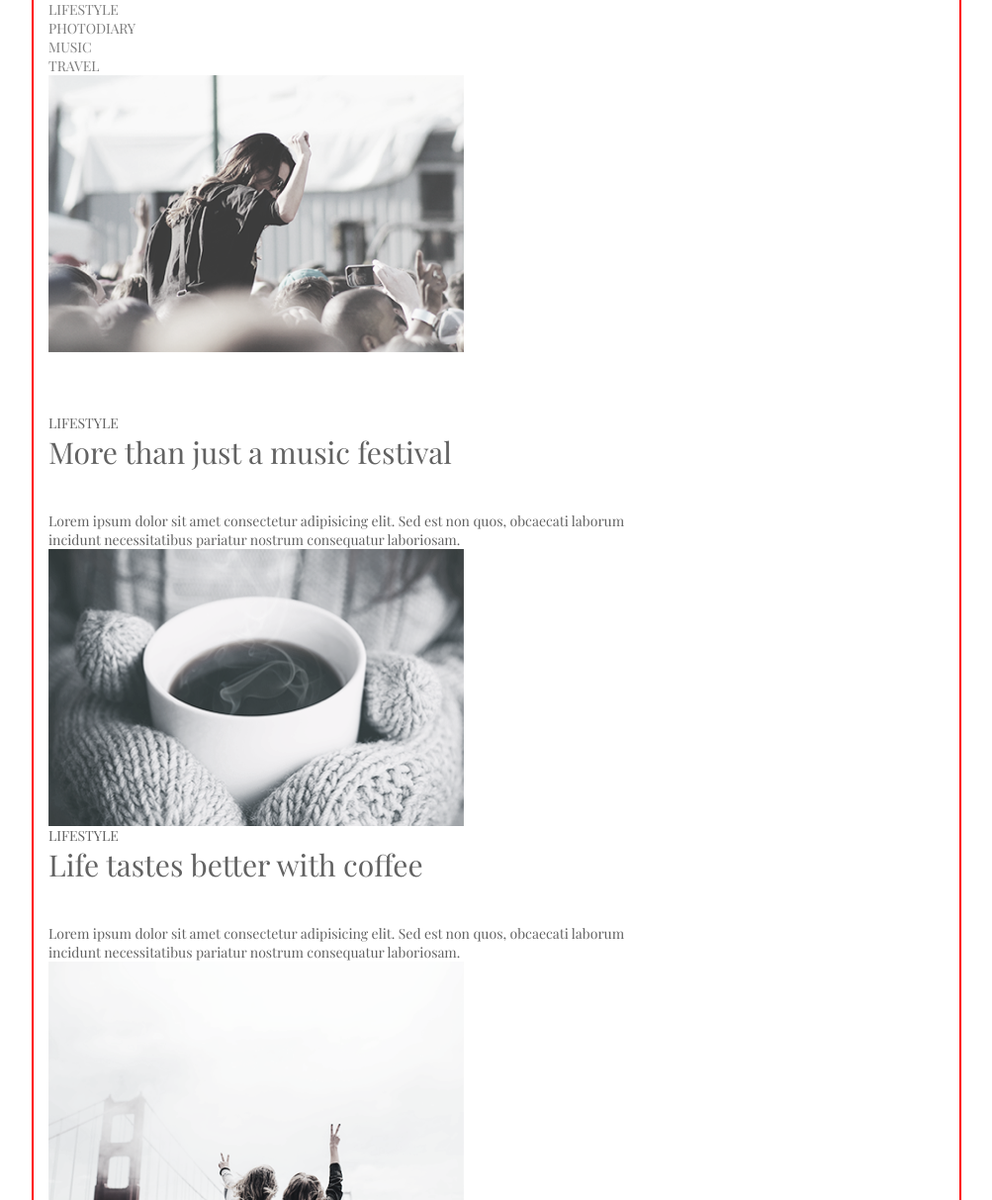
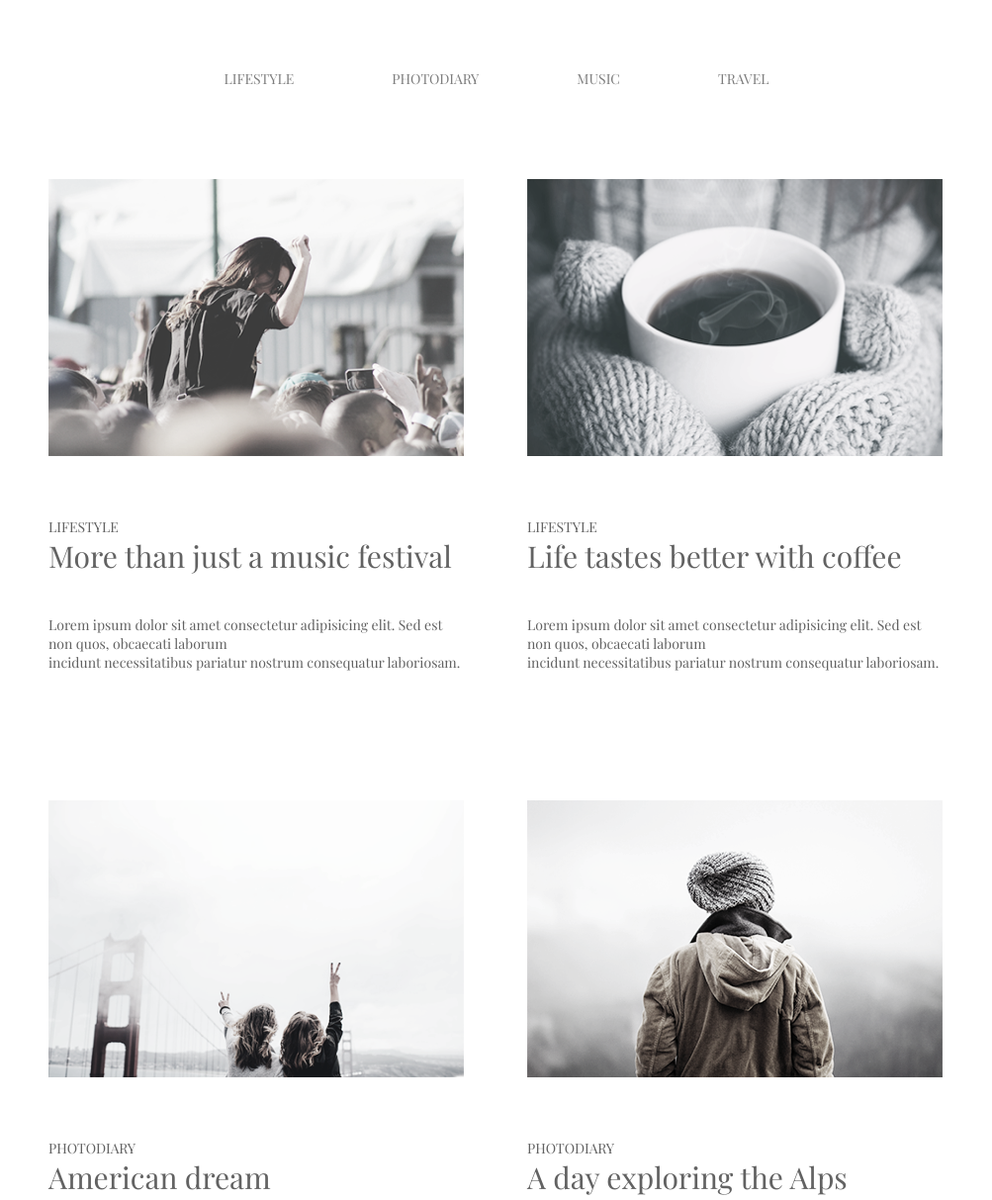
Before and after one commit to OlexandrBilyk/Gallery, a plain HTML site: page index.html in a window 1280 px wide. Shown: the top 1213 px of the page at 99% size, without its empty margins (138-1141 px from the left). Drawn offline with nearby package versions, Linux system fonts and the light colour scheme.

Commit message:
finish flex

```diff
--- a/Css/styles.css
+++ b/Css/styles.css
@@ -19,12 +19,29 @@ a {
 ul {
     list-style-type: none;
 }
+header{
+    padding: 70px 0 92px;
+}
+.nav-list{
+    display: flex;
+    gap: 99px;
+    justify-content: center;
+}
 .nav-list_link{
     color:var(--nav);
 
 }
 .nav-list_link:hover{
    color:var(--hover);
+}
+.card-list{
+    display: flex;
+    flex-wrap: wrap;
+    column-gap: 64px;
+    row-gap: 130px;
+}
+.card-list_item{
+    width: 420px;
 }
 .card-list_text{
     color:var(--caption) ;
@@ -42,6 +59,7 @@ font-family: 'Playfair Display', serif;
 font-size: 14px;
 font-weight: 400;
 line-height: normal;
+cursor: pointer;
 
 
 background-color:transparent ;
@@ -60,7 +78,7 @@ ul, p, h2, button{
     width: 936px;
     padding: 0 15px;
     margin: 0 auto;
-    outline: 2px solid red;
+    /* outline: 2px solid red; */
 }
 .card_list_img{
     margin-bottom: 62px;
--- a/index.html
+++ b/index.html
@@ -32,44 +32,43 @@
     </header>
     <!-- Головний унікальний контент сайту -->
     <main>
-        <ul>
+        <ul class="card-list">
             <li class="card-list_item">
-                <img src="images/card.1 (2).png" alt="girl" class="card_list_img">
+                <img src="./images/card.1.png" alt="girl" class="card_list_img">
                 <p class="card-list_texte"> LIFESTYLE</p>
                 <h2 class="card-list_title">More than just a music festival </h2>
                 <p class="card-list_desription" >Lorem ipsum dolor sit amet consectetur adipisicing elit. Sed est non quos, obcaecati laborum <br>
                     incidunt necessitatibus pariatur nostrum consequatur laboriosam.</p>
             </li >
             <li class="card-list_item">
-                <li >
-                <img src="images/card.2.png" alt="tea">
+                <img src="images/card.2.png" alt="tea" class="card_list_img">
                 <p class="card-list_texte">LIFESTYLE</p>
                 <h2 class="card-list_title">Life tastes better with coffee</h2>
                 <p class="card-list_desription">Lorem ipsum dolor sit amet consectetur adipisicing elit. Sed est non quos, obcaecati laborum <br>
                     incidunt necessitatibus pariatur nostrum consequatur laboriosam.</p>
             </li>
             <li class="card-list_item">
-                <img src="images/card.3.png" alt="bridge">
-                <p> class="card-list_texte"PHOTODIARY</p>
+                <img src="images/card.3.png" alt="bridge" class="card_list_img">
+                <p class="card-list_texte"> PHOTODIARY</p>
                 <h2 class="card-list_title">American dream</h2>
                 <p class="card-list_desription">Lorem ipsum dolor sit amet consectetur adipisicing elit. Sed est non quos, obcaecati laborum <br>
                     incidunt necessitatibus pariatur nostrum consequatur laboriosam.</p>
             </li>
             <li class="card-list_item">
-                <img src="images/card.4.png" alt="winter">
+                <img src="images/card.4.png" alt="winter" class="card_list_img">
                 <p class="card-list_texte">PHOTODIARY</p>
                 <h2 class="card-list_title"> A day exploring the Alps</h2>
                 <p class="card-list_desription">Lorem ipsum dolor sit amet consectetur adipisicing elit. Provident nisi, earum repudiandae dignissimos laborum dolore quia quibusdam expedita dolor explicabo.</p>
             </li >
             <li class="card-list_item">
-                <img src="images/card.5.png" alt="summer">
+                <img src="images/card.5.png" alt="summer" class="card_list_img">
                 <p class="card-list_texte">LIFESTYLE</p>
                 <h2 class="card-list_title">Top 10 song for running</h2>
                 <p class="card-list_desription">Lorem ipsum dolor sit amet consectetur adipisicing elit. Sed est non quos, obcaecati laborum <br>
                     incidunt necessitatibus pariatur nostrum consequatur laboriosam.</p>
             </li>
             <li class="card-list_item">
-                <img src="images/card.6 (2).png" alt="road">
+                <img src="images/card.6 (2).png" alt="road" class="card_list_img">
                 <p class="card-list_texte">LIFESTYLE</p>
                 <h2 class="card-list_title">Cold winter days</h2>
                 <p class="card-list_desription">Lorem ipsum dolor sit amet consectetur adipisicing elit. Sed est non quos, obcaecati laborum <br>
```
Also changed, not shown: images/card.1.png (renamed from images/card.1 (2).png).
